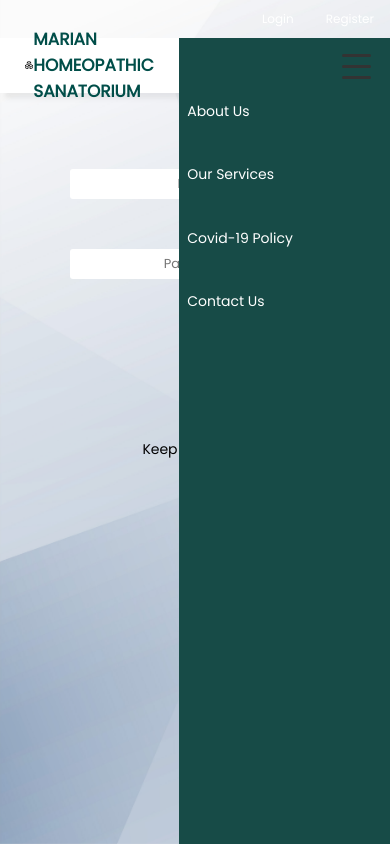
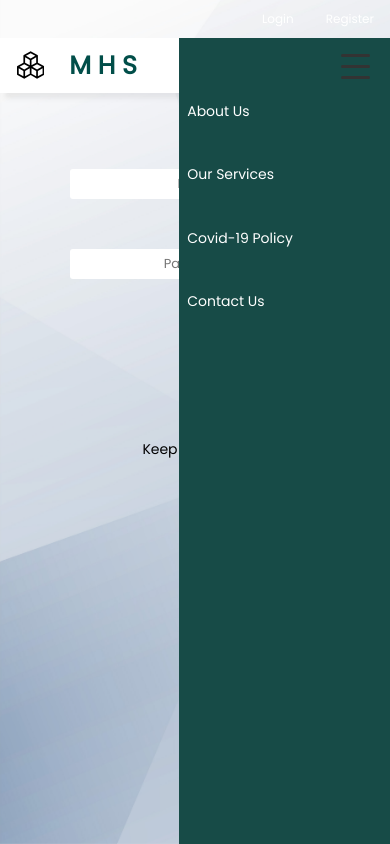
Before and after one commit to Sheila-a/Clientele, a React (Create React App) app: page /login in a window 390 px wide. Built offline with nearby package versions, Linux system fonts and the light colour scheme; a web font is replaced by a local one.

Commit message:
Testing new name

```diff
--- a/src/Components/Home/Navbar/Burger.jsx
+++ b/src/Components/Home/Navbar/Burger.jsx
@@ -7,7 +7,7 @@ const StyledBurger = styled.div`
   height: 2rem;
   position: fixed;
   top: 5.99vh;
-  right: 1.9vh;
+  right: 2vh;
   display: flex;
   justify-content: space-around;
   flex-flow: column nowrap;
--- a/src/Components/Home/Navbar/Navbar.css
+++ b/src/Components/Home/Navbar/Navbar.css
@@ -69,13 +69,18 @@ a {
 
 .bi-boxes {
   margin-right: 20px;
-  margin-left: 100px;
+  margin-left: 10vh;
 }
 
 .NavChild1 {
-  margin-right: 515px;
+  margin-right: 225px;
   color: #014e49;
   font-weight: 700;
+  /* width: 1000px; */
+}
+
+.NavChild1hide {
+  display: none;
 }
 
 /* .NCL:hover {
@@ -157,7 +162,68 @@ a {
 
 /* MEDIA QUERY */
 /* PHONE */
-/* @media (min-width: 270px) and (max-width: 320px) {} */
+@media screen and (max-width: 319px) {
+  .Nav {
+    top: 0;
+    position: fixed;
+    z-index: 2;
+
+  }
+
+  .Navbar {
+    display: flex;
+    padding-right: 0px;
+    height: 4.5vh;
+  }
+
+
+  .Navbar a {
+    font-size: 10px;
+  }
+
+  .bi-boxes {
+    margin: auto auto auto 1vh;
+    width: 5%;
+  }
+
+  .NavChild {
+    height: 6vh;
+  }
+
+  .NavChild1 {
+    margin-right: 28vh;
+    font-size: 2vh;
+    display: none;
+  }
+
+  .dropdown-content {
+    text-align: justify;
+    justify-content: center;
+  }
+
+  .NavChildList {
+    padding: 2.5vh 0vh 2.5vh 1vh;
+    display: none;
+
+  }
+
+
+
+  .dropdown {
+    display: none;
+  }
+
+  .Search {
+    visibility: visible;
+    margin-left: -22vh;
+    margin-top: 1.5vh;
+    width: 20px;
+    height: 25px;
+  }
+}
+
+
+
 
 @media (min-width: 320px) and (max-width: 430px) {
   .Nav {
@@ -178,7 +244,7 @@ a {
   }
 
   .bi-boxes {
-    margin: auto auto auto 3vh;
+    margin: auto auto auto 2vh;
     width: 7%;
   }
 
@@ -187,17 +253,23 @@ a {
   }
 
   .NavChild1 {
-    margin-right: 28vh;
-    font-size: 2vh;
+    margin-right: 13vh;
+    display: none;
+  }
 
-    /* visibility: hidden; */
+  .NavChild1hide {
+    margin-right: 30vh;
+    color: #014e49;
+    font-weight: 700;
+    font-size: 3vh;
+    display: flex;
   }
 
   .Search {
     visibility: visible;
-    margin-left: -12vh;
-    margin-top: 1.5vh;
-    width: 25px;
+    margin-left: -11vh;
+    margin-top: 1vh;
+    width: 26px;
     height: 25px;
   }
 
@@ -207,6 +279,11 @@ a {
     justify-content: center;
   }
 
+
+  .NavChildList {
+    padding: 2.5vh 0vh 2.5vh 1vh;
+
+  }
 
 
 
--- a/src/Components/Home/Navbar/Navbar.jsx
+++ b/src/Components/Home/Navbar/Navbar.jsx
@@ -29,6 +29,7 @@ const Navbar = ({ open }) => {
         </svg>
 
         <h2 className="NavChild1">MARIAN HOMEOPATHIC SANATORIUM</h2>
+        <h2 className="NavChild1hide">M H S</h2>
         <Burger />
 
         {/* <div className="NavChild11">
```
